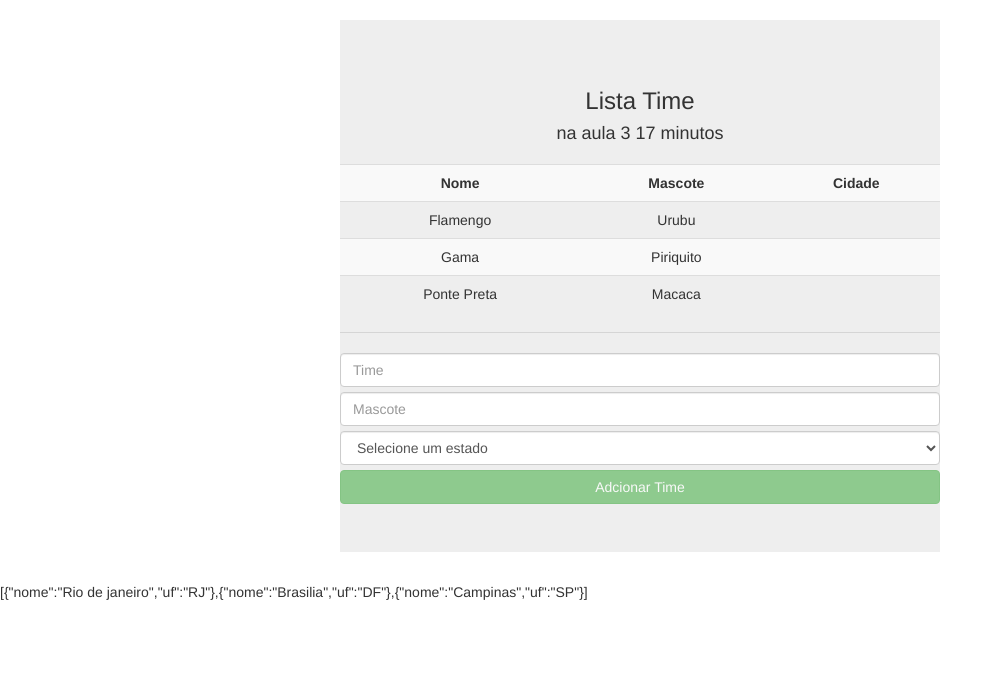
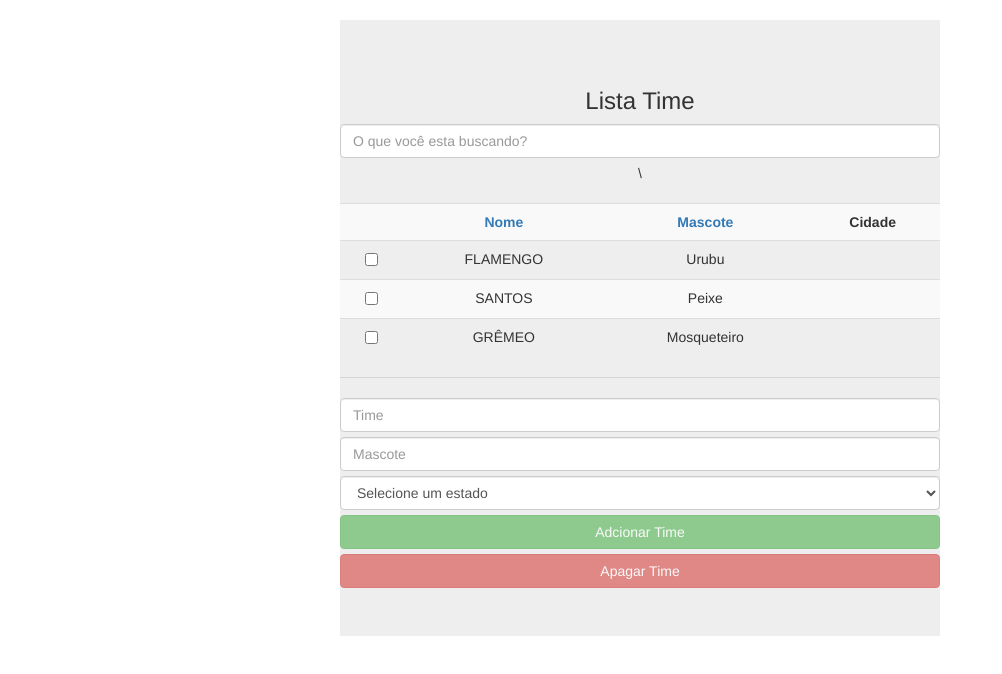
Before and after one commit to adrianoaap/angularTimes, a plain HTML site: page index.html in a window 1280 px wide. Shown: the whole page, without its empty margins (0-1002 px from the left). Drawn offline with nearby package versions, Linux system fonts and the light colour scheme.

Commit message:
Filtros em angularjs

```diff
--- a/index.html
+++ b/index.html
@@ -18,31 +18,37 @@
       .table {
           margin-top: 20px
       }
-
+    .selecionado{
+        background-color: yellow;
+    }
+    .negrito {
+        font-weight: bold
+    }
       .form-control{
           margin-bottom: 5px
       }
     </style>
 </head>
 <body ng-controller='timesCtrl as vm'>
-
     <div class='jumbotron'>
         <h3>{{ vm.titulo }}</h3>
-        <h4> {{   vm.parei }}</h4>
+        <input class="form-control" ng-model='vm.criterioDebusca' placeholder="O que você esta buscando?" />
         <table class='table table-striped'>
             <tr >
-                <th style="text-align: center">Nome</th>
-                <th style="text-align: center">Mascote</th>
-                <th style="text-align: center">Cidade</th>
+                <th></th>
+                <th style="text-align: center"><a href="" ng-click="vm.ordenarPor('name')">Nome</a></th>
+                <th style="text-align: center"><a href="" ng-click="vm.ordenarPor('mascote')">Mascote</a></th>
+                <th style="text-align: center">Cidade</th>\
             </tr>
-            <tr ng-repeat='time in vm.timesFutebol'>
-                <td>{{ time.name }}</td>
+            <tr ng-repeat="time in vm.timesFutebol | filter: vm.criterioDebusca | orderBy: vm.criterioDeOrdenacao:vm.direcaoDaOrdenacao"  ng-class='{selecionado: time.selecionado, negrito: time.selecionado}'>
+                <td><input id='todos' type='checkbox' ng-model='time.selecionado' /></td>
+                <td>{{ time.name | uppercase }}</td>
                 <td>{{ time.mascote }}</td>
                 <td>{{ time.estado.nome }}</td>
             </tr>
         </table>
         <hr />
-        <input class='form-control' type='text' ng-model='vm.time.name' placeholder='Time'>
+        <input class='form-control' type='text' ng-model='vm.time.name' placeholder='Time' ng-required='true'>
         <input class='form-control' type='text' ng-model='vm.time.mascote' placeholder='Mascote'>
         <select class='form-control'
           ng-model='vm.time.estado' ng-options='estado.nome for estado in vm.estados'>
@@ -50,7 +56,10 @@
         </select>
         <button class='btn btn-success btn-block' ng-click='vm.adcionarTime(vm.time)'
           ng-disabled='!(vm.time.name && vm.time.mascote)'>Adcionar Time</button>
+
+          <button class='btn btn-danger btn-block' ng-click='vm.apagarTime(vm.timesFutebol)' ng-disabled='!vm.isContatoSelecionado(vm.timesFutebol)'>
+              Apagar Time</button>
     </div>
-    {{ vm.estados }}
+
 </body>
 </html>
--- a/js/controller/timesController.js
+++ b/js/controller/timesController.js
@@ -5,14 +5,14 @@
   vm.time = {}
 
   vm.adcionarTime = adcionarTime
+  vm.apagarTime = apagarTime
 
-  vm.parei =' na aula 3 17 minutos '
   vm.titulo = 'Lista Time'
 
   vm.timesFutebol = [
     { name: "Flamengo", mascote: "Urubu"},
-    { name: "Gama", mascote: "Piriquito" },
-    { name: "Ponte Preta", mascote: "Macaca"}
+    { name: "Santos", mascote: "Peixe" },
+    { name: "Grêmeo", mascote: "Mosqueteiro"}
   ];
   vm.estados = [
       { nome: 'Rio de janeiro', uf: 'RJ'},
@@ -24,4 +24,18 @@
     vm.timesFutebol.push(angular.copy(time))
     delete vm.time
   }
+
+  function apagarTime(timesFutebol){
+    vm.timesFutebol = timesFutebol.filter(function(time){
+      if(!time.selecionado)
+       return time
+    })
+  }
+
+  vm.ordenarPor = function(campo){
+     vm.criterioDeOrdenacao = campo
+     vm.direcaoDaOrdenacao = !vm.direcaoDaOrdenacao
+  }
+
+
 });
```
